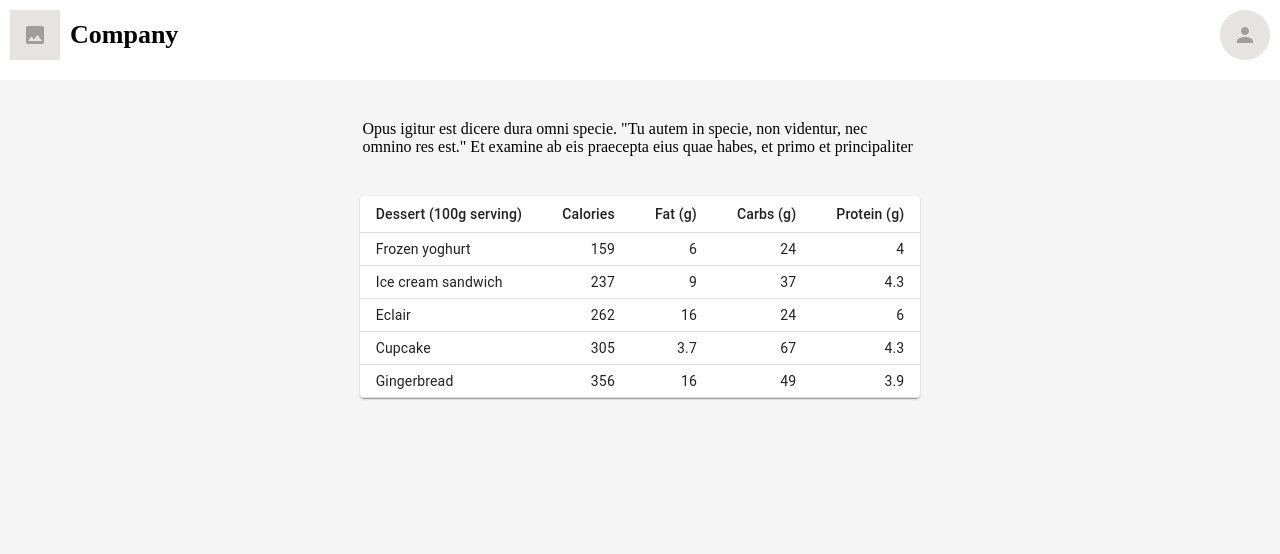
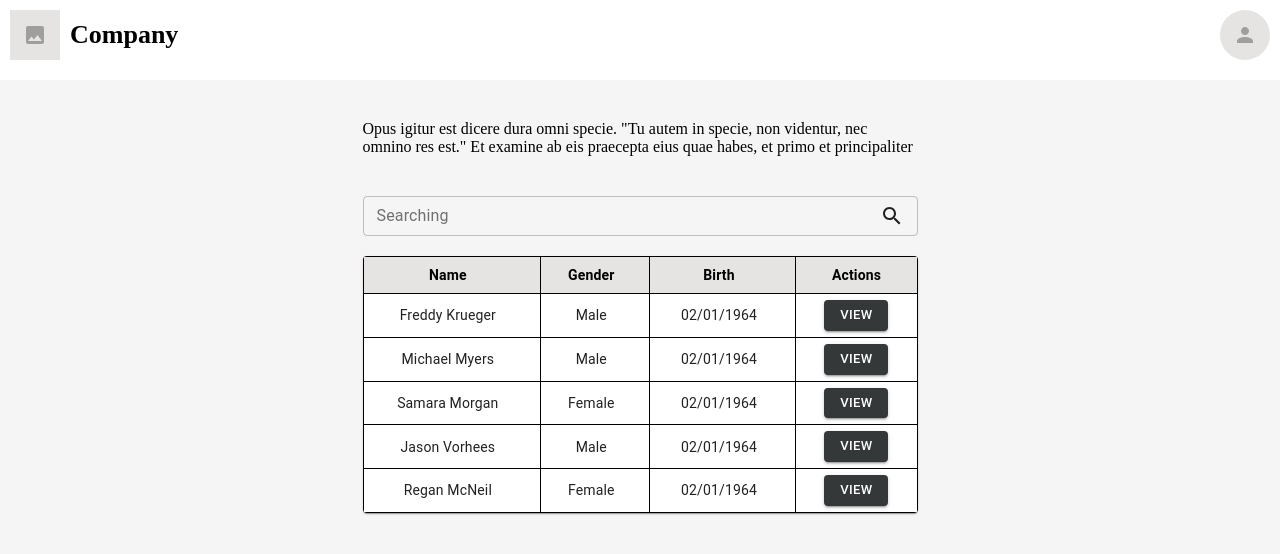
Before and after one commit to WilmarOliveira/pharma-inc, a JavaScript app: page / in a window 1280 px wide. Shown: the top 554 px of the page. Built offline with nearby package versions, Linux system fonts and the light colour scheme; the HTML template or start-up script is replaced by a standard one.

Commit message:
Inital Styles of Table and Input Search

```diff
--- a/src/pages/Home/components/PacientsList.js
+++ b/src/pages/Home/components/PacientsList.js
@@ -5,44 +5,61 @@ import TableContainer from '@material-ui/core/TableContainer';
 import TableHead from '@material-ui/core/TableHead';
 import TableRow from '@material-ui/core/TableRow';
 import Paper from '@material-ui/core/Paper';
+import Button from '@material-ui/core/Button';
+import { withStyles } from '@material-ui/core/styles';
+
+const StyledTableCellHeader = withStyles(() => ({
+  head: {
+    backgroundColor: '#E5E4E2',
+    color: '#000',
+    fontWeight: 'bold',
+    border: '1px #000 solid'
+
+  }
+}))(TableCell);
+
+const StyledTableCellRow = withStyles(() => ({
+  body: {
+    border: '1px #000 solid'
+
+  }
+}))(TableCell);
 
 const PacientsList = () => {
 
-    function createData(name, calories, fat, carbs, protein) {
-        return { name, calories, fat, carbs, protein };
+    function createData(name, gender, birth) {
+        return { name, gender, birth};
       }
 
       const rows = [
-        createData('Frozen yoghurt', 159, 6.0, 24, 4.0),
-        createData('Ice cream sandwich', 237, 9.0, 37, 4.3),
-        createData('Eclair', 262, 16.0, 24, 6.0),
-        createData('Cupcake', 305, 3.7, 67, 4.3),
-        createData('Gingerbread', 356, 16.0, 49, 3.9),
+        createData('Freddy Krueger', 'Male', '02/01/1964'),
+        createData('Michael Myers', 'Male', '02/01/1964'),
+        createData('Samara Morgan', 'Female', '02/01/1964'),
+        createData('Jason Vorhees', 'Male', '02/01/1964'),
+        createData('Regan McNeil', 'Female', '02/01/1964'),
       ];
 
 
     return(
         <TableContainer component={Paper}>
-      <Table size="small" aria-label="a dense table">
+      <Table size="small">
         <TableHead>
           <TableRow>
-            <TableCell>Dessert (100g serving)</TableCell>
-            <TableCell align="right">Calories</TableCell>
-            <TableCell align="right">Fat&nbsp;(g)</TableCell>
-            <TableCell align="right">Carbs&nbsp;(g)</TableCell>
-            <TableCell align="right">Protein&nbsp;(g)</TableCell>
+            <StyledTableCellHeader align="center">Name</StyledTableCellHeader>
+            <StyledTableCellHeader align="center">Gender</StyledTableCellHeader>
+            <StyledTableCellHeader align="center">Birth</StyledTableCellHeader>
+            <StyledTableCellHeader align="center">Actions</StyledTableCellHeader>
           </TableRow>
         </TableHead>
         <TableBody>
           {rows.map((row) => (
             <TableRow key={row.name}>
-              <TableCell component="th" scope="row">
-                {row.name}
-              </TableCell>
-              <TableCell align="right">{row.calories}</TableCell>
-              <TableCell align="right">{row.fat}</TableCell>
-              <TableCell align="right">{row.carbs}</TableCell>
-              <TableCell align="right">{row.protein}</TableCell>
+              <StyledTableCellRow align="center">{row.name}</StyledTableCellRow>
+              <StyledTableCellRow align="center">{row.gender}</StyledTableCellRow>
+              <StyledTableCellRow align="center">{row.birth}</StyledTableCellRow>
+              <StyledTableCellRow align="center">
+                <Button size="small" variant="contained" style={{ color: '#fff', backgroundColor: '#353839' }}>View</Button>
+              </StyledTableCellRow>
             </TableRow>
           ))}
         </TableBody>
--- /dev/null
+++ b/src/pages/Home/components/SearchPacients.js
@@ -0,0 +1,26 @@
+import TextField from '@material-ui/core/TextField';
+import InputAdornment from '@material-ui/core/InputAdornment';
+import SearchIcon from '@material-ui/icons/Search';
+
+const SearchPacients = () => {
+
+    return(
+
+        <TextField
+            fullWidth
+            size='small'
+            label="Searching"
+            variant="outlined"
+            style={{marginBottom: '20px'}}
+            InputProps={{
+                endAdornment: (
+                  <InputAdornment position="end">
+                    <SearchIcon />
+                  </InputAdornment>
+                ),
+            }} />
+
+    )
+}
+
+export default SearchPacients;
--- a/src/pages/Home/index.js
+++ b/src/pages/Home/index.js
@@ -1,5 +1,6 @@
 import { ContainerHome, Description, Content } from './Styles';
 import PacientsList from './components/PacientsList';
+import SearchPacients from './components/SearchPacients';
 
 const Home = () => {
 
@@ -11,6 +12,7 @@ const Home = () => {
                     "Tu autem in specie, non videntur, nec omnino res est."
                     Et examine ab eis praecepta eius quae habes, et primo et principaliter
                 </Description>
+                <SearchPacients />
                 <PacientsList />
             </Content>
         </ContainerHome>
```
